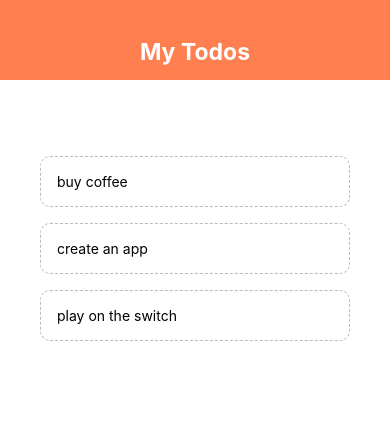
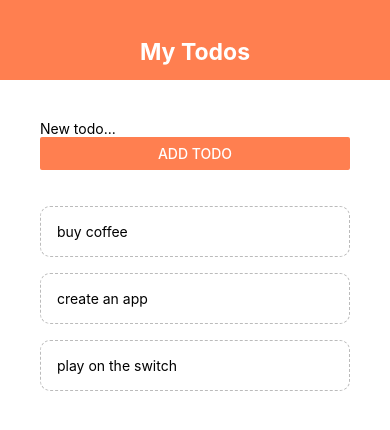
Before and after one commit to mason-cheung/React-Native-TodoApp-CrossPlatformAssignement1, a React Native app: screen / in a window 390 px wide. Shown: the top 430 px of the page. Built offline with nearby package versions, Linux system fonts and the light colour scheme.

Commit message:
Applied Flexbox to the content

```diff
--- a/App.js
+++ b/App.js
@@ -3,7 +3,7 @@ import React, { useState } from 'react';
 import { StyleSheet, Text, View, FlatList } from 'react-native';
 import Header from './components/header';
 import TodoItem from './components/todoItem';
-
+import AddTodo from './components/addTodo';
 
 export default function App() {
   const [todos, setTodos] = useState([
@@ -19,11 +19,21 @@ export default function App() {
     })
   }
 
+  const submitHandler = (text) => {
+    setTodos((prevTodos) => {
+      return [
+        { text: text, key: Math.random().toString() },
+        ...prevTodos
+      ];
+    })
+  }
+
   return (
+    //<Sandbox />
     <View style={styles.container}>
       <Header />
       <View style={styles.content}>
-        {/* to form */}
+        <AddTodo submitHandler={submitHandler}/>
         <View style={styles.list}>
           <FlatList
             data={todos}
@@ -43,9 +53,11 @@ const styles = StyleSheet.create({
     backgroundColor: '#fff',
   },
   content: {
+    flex: 1,
     padding: 40,
   },
   list: {
+    flex: 1,
     marginTop: 20,
   }
 });
```
